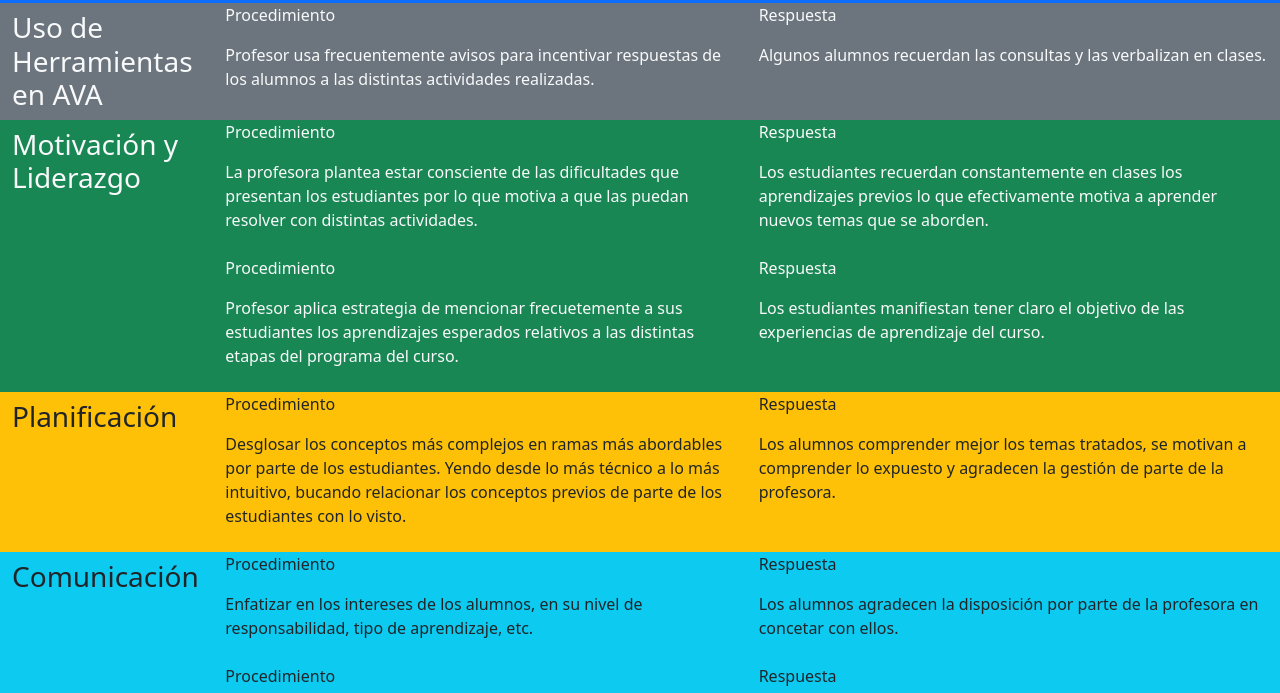
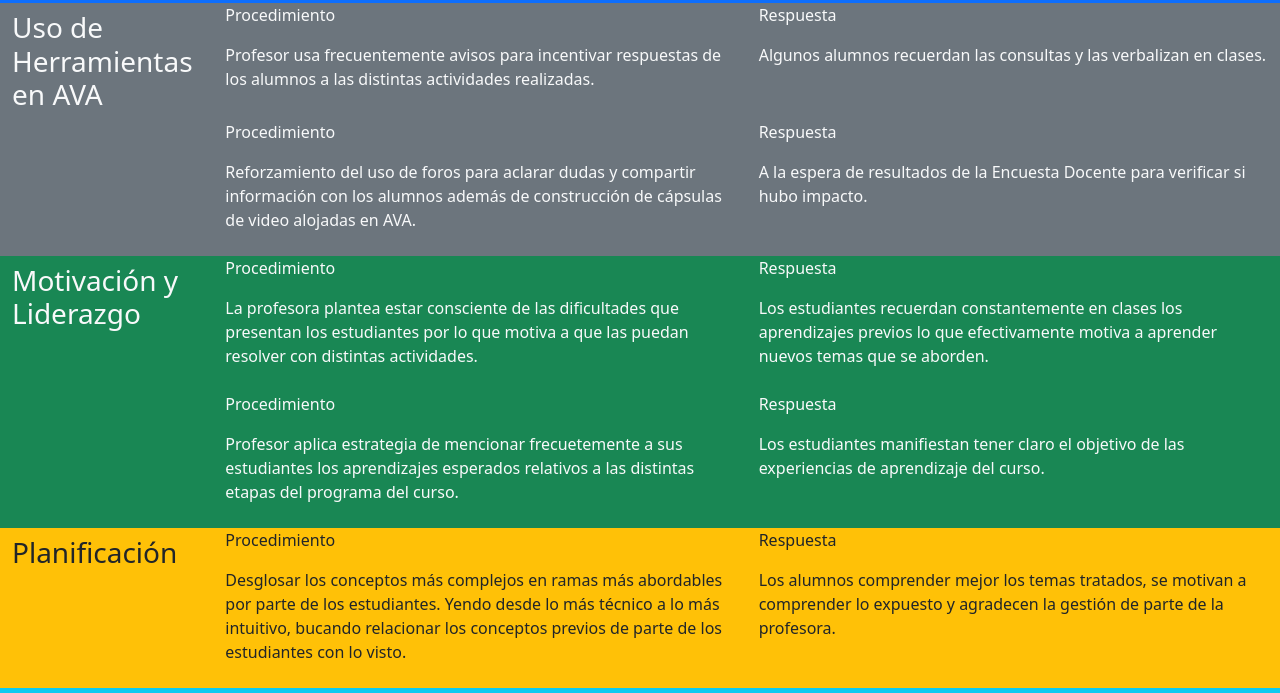
Before and after one commit to gabrielcespedes/encuesta, a plain HTML site: page recopilacion_encuesta/index.html in a window 1280 px wide. Shown: the part 53-746 px from the top of the page. Drawn offline with nearby package versions, Linux system fonts and the light colour scheme.

Commit message:
Update index.html

```diff
--- a/recopilacion_encuesta/index.html
+++ b/recopilacion_encuesta/index.html
@@ -35,6 +35,17 @@
             <div class="col col-12 col-sm-6 col-xl-5 bg-secondary text-light pb-2">
                 <p>Respuesta</p>
                 <p>Algunos alumnos recuerdan las consultas y las verbalizan en clases.</p>
+            </div>
+            <div class="col col-12 col-sm-12 col-xl-2 bg-secondary text-light pt-2">
+                <h3></h3>
+            </div>
+            <div class="col col-12 col-sm-6 col-xl-5 bg-secondary text-light pb-2">
+                <p>Procedimiento</p>
+                <p>Reforzamiento del uso de foros para aclarar dudas y compartir información con los alumnos además de construcción de cápsulas de video alojadas en AVA.</p>
+            </div>
+            <div class="col col-12 col-sm-6 col-xl-5 bg-secondary text-light pb-2">
+                <p>Respuesta</p>
+                <p>A la espera de resultados de la Encuesta Docente para verificar si hubo impacto.</p>
             </div>
             <div class="col col-12 col-sm-12 col-xl-2 bg-success text-light pt-2">
                 <h3>Motivación y Liderazgo</h3>
```
